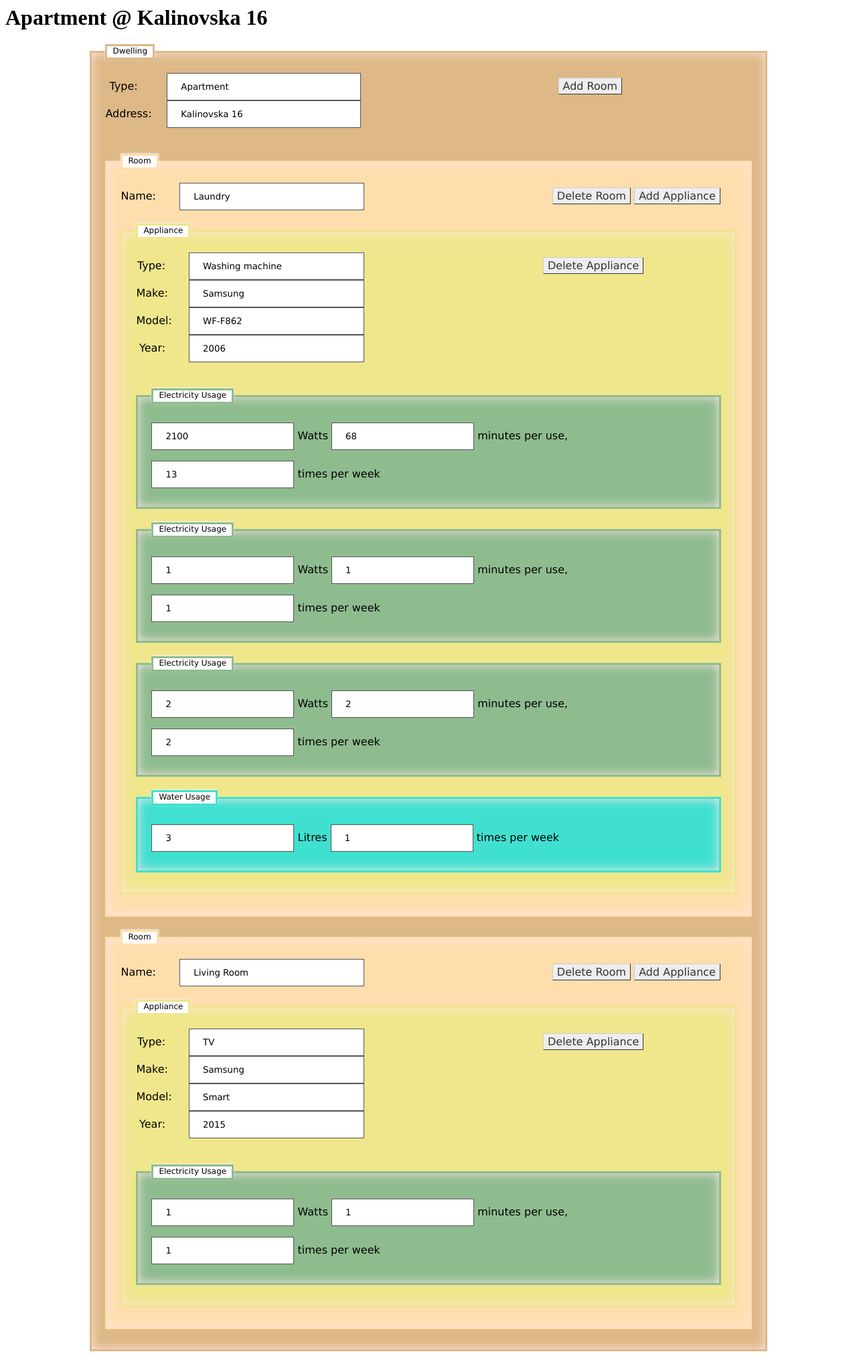
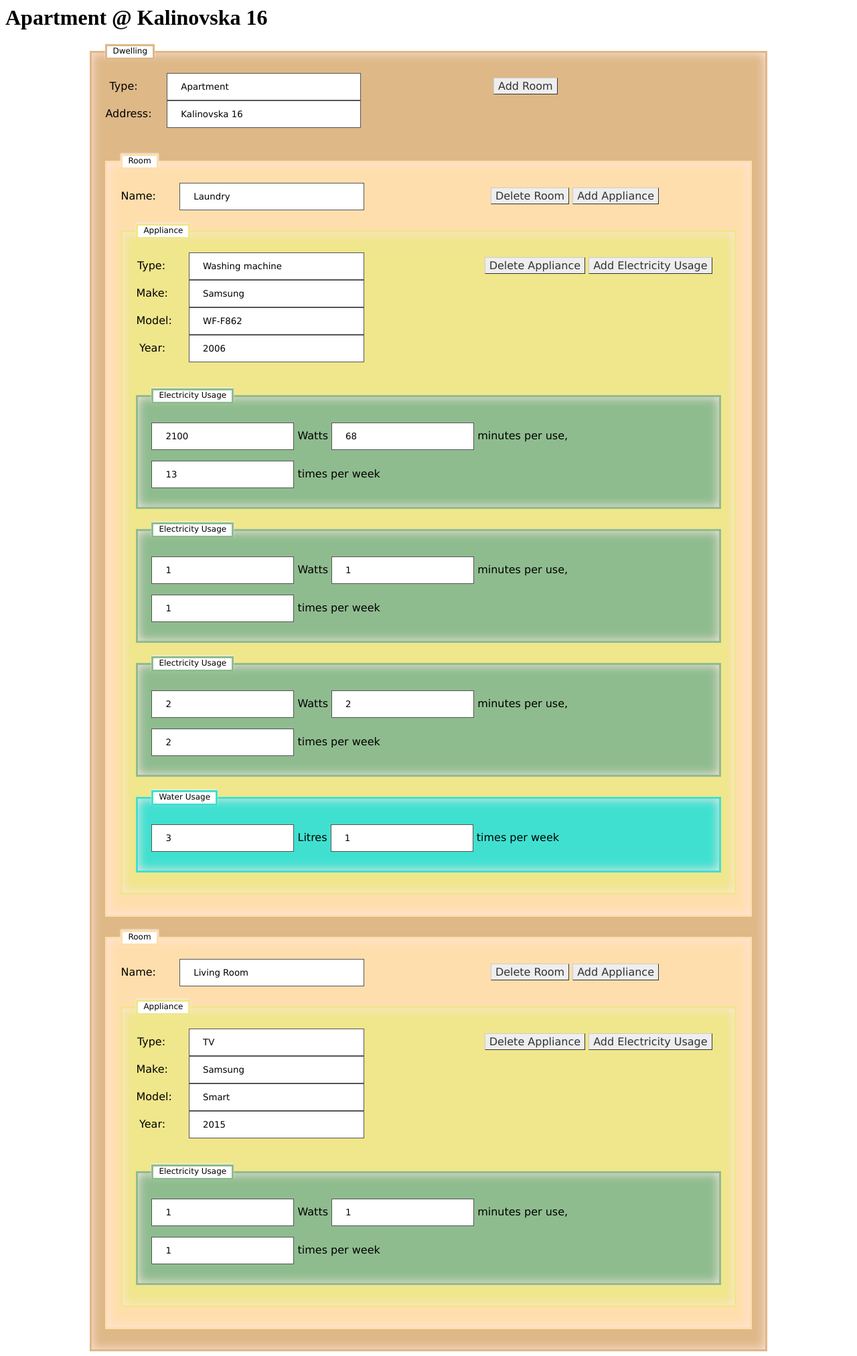
Before and after one commit to Janko-Kremovy/household, a Django app: page /expenses/1/ in a window 1280 px wide. Shown: the top 2025 px of the page at 67% size. Run offline with Django 3.2, Linux system fonts and the light colour scheme; data comes from the database, SQL or seed files in the repository; both versions use the stored data as it was after the commit.

Commit message:
added electricity usage add feature

```diff
--- a/expenses/static/expenses/dwelling.css
+++ b/expenses/static/expenses/dwelling.css
@@ -29,7 +29,7 @@ label.dwelling + input.dwelling {
     width: 30%;
     /* large margin-right to force the next element to the new-line
        and margin-left to create a gutter between the label and input */
-    margin: 0 30% 0 4%;
+    margin: 0 20% 0 4%;
 }
 
 input[type=text] {
--- a/expenses/templates/expenses/dwelling_detail.html
+++ b/expenses/templates/expenses/dwelling_detail.html
@@ -31,7 +31,8 @@
     {% for appliance in room.appliance_set.all %}
         <fieldset class="appliance"><legend class="appliance">Appliance</legend>
         <label class="dwelling">Type:</label><input type="text" class="dwelling" name="appliance_type{{ appliance.id }}" value="{{ appliance.type }}" />
-        <a href="{% url 'appliance_delete' appliance.id %}" class="button">Delete Appliance</a></br>
+        <a href="{% url 'appliance_delete' appliance.id %}" class="button">Delete Appliance</a>
+        <a href="{% url 'electricity_usage_add' appliance.id %}" class="button">Add Electricity Usage</a></br>
         <label class="dwelling">Make:</label><input type="text" class="dwelling" name="appliance_make{{ appliance.id }}" value="{{ appliance.make }}" /></br>
         <label class="dwelling">Model:</label><input type="text" class="dwelling" name="appliance_model{{ appliance.id }}" value="{{ appliance.model }}" /></br>
         <label class="dwelling">Year:</label><input type="text" class="dwelling" name="appliance_year{{ appliance.id }}" value="{{ appliance.year }}" /></br>
--- /dev/null
+++ b/expenses/templates/expenses/electricity_usage_add.html
@@ -0,0 +1,5 @@
+<form action="{% url 'electricity_usage_add' appliance.id %}" method="post">
+    {% csrf_token %}
+    {{ form }}
+    <input type="submit" value="Submit" />
+</form>
--- a/expenses/urls.py
+++ b/expenses/urls.py
@@ -6,6 +6,7 @@ urlpatterns = [
     url(r'^$', views.index, name='index'),
     url(r'^(?P<dwelling_id>[0-9]+)/room/add/$', views.room_add, name='room_add'),
     url(r'^(?P<room_id>[0-9]+)/appliance/add/$', views.appliance_add, name='appliance_add'),
+    url(r'^(?P<appliance_id>[0-9]+)/electricity_usage/add/$', views.electricity_usage_add, name='electricity_usage_add'),
     url(r'^room/delete/(?P<pk>\d+)/$', views.RoomDelete.as_view(), name="room_delete"),
     url(r'^appliance/delete/(?P<pk>\d+)/$', views.ApplianceDelete.as_view(), name="appliance_delete"),
     url(r'^(?P<dwelling_id>[0-9]+)/$', views.dwelling_detail, name='dwelling_detail'),
--- a/expenses/views.py
+++ b/expenses/views.py
@@ -3,8 +3,8 @@ from django.http import HttpResponseRedirect
 from django.shortcuts import render, get_object_or_404
 from django.views.generic import DeleteView
 
-from expenses.models import Dwelling, Room, Appliance
-from .forms import RoomForm, ApplianceForm
+from expenses.models import Dwelling, Room, Appliance, ElectricityUsage
+from .forms import RoomForm, ApplianceForm, ElectricityUsageForm
 
 
 class RoomDelete(DeleteView):
@@ -69,6 +69,31 @@ def appliance_add(request, room_id):
 
     return render(request, 'expenses/appliance_add.html', {'form': form, 'room': Room.objects.get(pk=room_id)})
 
+def electricity_usage_add(request, appliance_id):
+    # if this is a POST request we need to process the form data
+    if request.method == 'POST':
+        # create a form instance and populate it with data from the request:
+        form = ElectricityUsageForm(request.POST)
+        # check whether it's valid:
+        if form.is_valid():
+            # process the data in form.cleaned_data as required
+            # ...
+            # redirect to a new URL:
+            new_electricity_usage = ElectricityUsage()
+            new_electricity_usage.watts = form.cleaned_data['watts']
+            new_electricity_usage.time_minutes = form.cleaned_data['time_minutes']
+            new_electricity_usage.occurrences_per_week = form.cleaned_data['occurrences_per_week']
+            new_electricity_usage.appliance = Appliance.objects.get(pk=appliance_id)
+            dwelling = Dwelling.objects.get(pk=new_electricity_usage.appliance.room.dwelling.id)
+            new_electricity_usage.save()
+            return HttpResponseRedirect(reverse('dwelling_detail', args=(dwelling.id,)))
+
+    # if a GET (or any other method) we'll create a blank form
+    else:
+        form = ElectricityUsageForm()
+
+    return render(request, 'expenses/electricity_usage_add.html', {'form': form, 'appliance': Appliance.objects.get(pk=appliance_id)})
+
 
 def index(request):
     dwelling_list = Dwelling.objects.all
```
Also changed, not shown: expenses/forms.py (+7 -1 lines), db.sqlite3.
